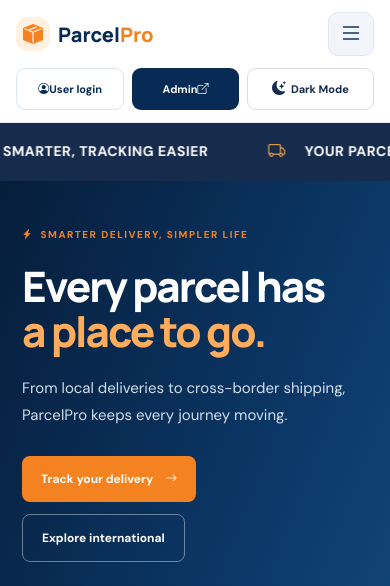
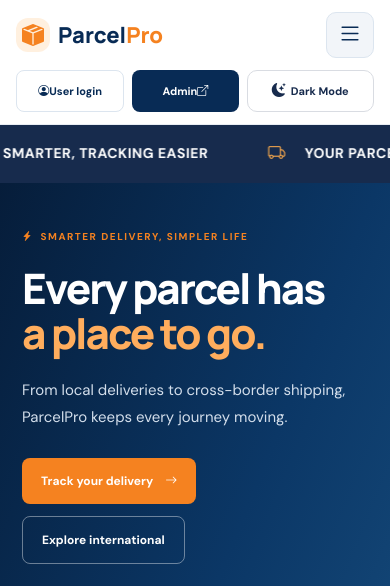
Before and after one commit to nuramirahsyazwana/ParcelPro, a plain HTML site: page index.html in a window 390 px wide. Shown: the top 586 px of the page. Drawn offline with nearby package versions, Linux system fonts and the light colour scheme.

Commit message:
Update public-refresh.css

```diff
--- a/css/public-refresh.css
+++ b/css/public-refresh.css
@@ -326,175 +326,181 @@ body.pp-public{background:#fff;color:#14243a;font-family:'DM Sans',sans-serif}
   }
 }
 
+
 /* =========================================
-   PARCELPRO - MOBILE HEADER ONLY
-   Arrange Logo, Menu, User, Admin & Dark Mode
-   Desktop layout remains unchanged
+   PARCELPRO MOBILE HEADER FIX
+   MOBILE ONLY - DESKTOP UNCHANGED
 ========================================= */
 
-@media (max-width: 760px) {
+@media screen and (max-width: 760px) {
 
-  /* Header layout */
-  .pp-header {
+  body.pp-public #publicLanding .pp-header {
     display: grid !important;
-    grid-template-columns: minmax(0, 1fr) 46px;
+    grid-template-columns: minmax(0, 1fr) 48px !important;
     grid-template-areas:
       "brand menu"
-      "actions actions";
-    align-items: center;
-    column-gap: 12px;
-    row-gap: 12px;
+      "actions actions" !important;
 
-    width: 100%;
+    align-items: center !important;
+    gap: 12px !important;
+
+    width: 100% !important;
     height: auto !important;
-    min-height: 0;
+    min-height: unset !important;
+
     padding: 12px 16px !important;
-    flex-wrap: initial !important;
-    overflow: visible;
-    box-sizing: border-box;
+    margin: 0 !important;
+
+    position: sticky !important;
+    top: 0;
+    box-sizing: border-box !important;
+    overflow: visible !important;
   }
 
-  /* ParcelPro logo */
-  .pp-header > .pp-brand {
-    grid-area: brand;
-    min-width: 0;
-    width: fit-content;
-    margin: 0;
+  /* LOGO */
+  body.pp-public #publicLanding .pp-header > .pp-brand {
+    grid-area: brand !important;
+    display: flex !important;
+    align-items: center !important;
+    width: fit-content !important;
+    max-width: 100% !important;
+    margin: 0 !important;
+    font-size: 22px !important;
   }
 
-  /* Hamburger button */
-  .pp-header > .pp-menu-btn {
-    grid-area: menu;
+  /* HAMBURGER */
+  body.pp-public #publicLanding .pp-header > .pp-menu-btn {
+    grid-area: menu !important;
     display: flex !important;
-    align-items: center;
-    justify-content: center;
+    justify-content: center !important;
+    align-items: center !important;
 
-    width: 46px;
-    height: 44px;
-    padding: 0;
-    margin: 0;
+    width: 48px !important;
+    height: 46px !important;
+    padding: 0 !important;
+    margin: 0 !important;
 
-    font-size: 24px;
-    border: 1px solid #e0e6ee;
-    border-radius: 10px;
-    background: #f2f5f9;
-    color: #082b55;
-
-    cursor: pointer;
+    font-size: 25px !important;
+    border-radius: 10px !important;
+    background: #f2f5f9 !important;
+    color: #082b55 !important;
+    border: 1px solid #dce5ef !important;
   }
 
-  /* User, Admin and Dark Mode row */
-  .pp-header > .pp-head-actions {
-    grid-area: actions;
+  /* USER, ADMIN AND DARK MODE */
+  body.pp-public #publicLanding .pp-header > .pp-head-actions {
+    grid-area: actions !important;
 
     display: flex !important;
-    align-items: stretch;
-    justify-content: space-between;
-    gap: 8px;
+    flex-direction: row !important;
+    align-items: center !important;
+    justify-content: space-between !important;
 
-    width: 100%;
-    min-width: 0;
+    width: 100% !important;
+    min-width: 0 !important;
+    gap: 8px !important;
     margin: 0 !important;
   }
 
-  /* User and Admin buttons */
-  .pp-header .pp-login,
-  .pp-header .pp-admin {
-    display: inline-flex;
-    align-items: center;
-    justify-content: center;
-    flex: 1 1 0;
+  /* USER LOGIN */
+  body.pp-public #publicLanding .pp-header .pp-login {
+    display: flex !important;
+    flex: 1 1 0 !important;
+    justify-content: center !important;
+    align-items: center !important;
 
-    min-width: 0;
-    min-height: 42px;
-    padding: 9px 6px !important;
+    min-width: 0 !important;
+    min-height: 42px !important;
+    padding: 8px 5px !important;
 
-    font-size: 11px;
-    text-align: center;
-    white-space: nowrap;
-    border-radius: 9px;
-    box-sizing: border-box;
+    font-size: 11px !important;
+    white-space: nowrap !important;
+    box-sizing: border-box !important;
   }
 
-  /* Dark Mode button */
-  .pp-header .pp-theme-toggle {
-    display: inline-flex;
-    align-items: center;
-    justify-content: center;
-    flex: 1.2 1 0;
+  /* ADMIN */
+  body.pp-public #publicLanding .pp-header .pp-admin {
+    display: flex !important;
+    flex: 1 1 0 !important;
+    justify-content: center !important;
+    align-items: center !important;
 
-    min-width: 0;
-    min-height: 42px;
-    padding: 8px 6px !important;
+    min-width: 0 !important;
+    min-height: 42px !important;
+    padding: 8px 5px !important;
 
-    gap: 5px;
-    font-size: 11px;
-    white-space: nowrap;
-    border-radius: 9px;
-    box-sizing: border-box;
+    font-size: 11px !important;
+    white-space: nowrap !important;
+    box-sizing: border-box !important;
   }
 
-  .pp-header .pp-theme-toggle i {
-    font-size: 14px;
+  /* DARK MODE */
+  body.pp-public #publicLanding .pp-header .pp-theme-toggle {
+    display: flex !important;
+    flex: 1.2 1 0 !important;
+    justify-content: center !important;
+    align-items: center !important;
+
+    min-width: 0 !important;
+    min-height: 42px !important;
+    padding: 8px 5px !important;
+    gap: 5px !important;
+
+    font-size: 11px !important;
+    white-space: nowrap !important;
+    box-sizing: border-box !important;
   }
 
-  /* Hide language picker in mobile header if present */
-  .pp-header .language-picker {
-    display: none !important;
+  body.pp-public #publicLanding .pp-header .pp-theme-toggle i {
+    font-size: 14px !important;
   }
 
-  /* Mobile navigation dropdown */
-  .pp-header > .pp-nav {
-    display: none;
-    position: absolute;
-    top: 100%;
-    left: 0;
-    right: 0;
+  /* MOBILE NAVIGATION */
+  body.pp-public #publicLanding .pp-header > .pp-nav {
+    display: none !important;
 
-    width: 100%;
-    margin: 0;
-    padding: 10px 18px;
+    position: absolute !important;
+    top: 100% !important;
+    left: 0 !important;
+    right: 0 !important;
 
-    background: #ffffff;
-    border-top: 1px solid #e8edf3;
-    box-shadow: 0 10px 18px rgba(0, 19, 41, 0.12);
+    width: 100% !important;
+    margin: 0 !important;
+    padding: 10px 18px !important;
 
-    z-index: 100;
-    box-sizing: border-box;
+    background: #ffffff !important;
+    box-shadow: 0 10px 18px rgba(0, 19, 41, 0.12) !important;
+    z-index: 999 !important;
+    box-sizing: border-box !important;
   }
 
-  .pp-header > .pp-nav.open {
+  body.pp-public #publicLanding .pp-header > .pp-nav.open {
     display: grid !important;
-    gap: 0;
+    gap: 0 !important;
   }
 
-  .pp-header > .pp-nav a {
-    display: block;
-    width: 100%;
-    padding: 13px 4px;
+  body.pp-public #publicLanding .pp-header > .pp-nav a {
+    display: block !important;
+    width: 100% !important;
+    padding: 13px 4px !important;
+    font-size: 12px !important;
+    box-sizing: border-box !important;
+  }
+}
 
-    font-size: 12px;
-    border-bottom: 1px solid #edf1f5;
-    box-sizing: border-box;
+/* EXTRA SMALL PHONES */
+@media screen and (max-width: 360px) {
+
+  body.pp-public #publicLanding .pp-header {
+    padding-left: 10px !important;
+    padding-right: 10px !important;
   }
 
+  body.pp-public #publicLanding .pp-header .pp-login,
+  body.pp-public #publicLanding .pp-header .pp-admin,
+  body.pp-public #publicLanding .pp-header .pp-theme-toggle {
+    font-size: 9px !important;
+    padding-left: 3px !important;
+    padding-right: 3px !important;
+  }
 }
-
-/* Smaller mobile screens */
-@media (max-width: 360px) {
-
-  .pp-header {
-    padding-left: 11px !important;
-    padding-right: 11px !important;
-    column-gap: 8px;
-  }
-
-  .pp-header .pp-login,
-  .pp-header .pp-admin,
-  .pp-header .pp-theme-toggle {
-    font-size: 10px;
-    padding-left: 4px !important;
-    padding-right: 4px !important;
-  }
-
-}
```
